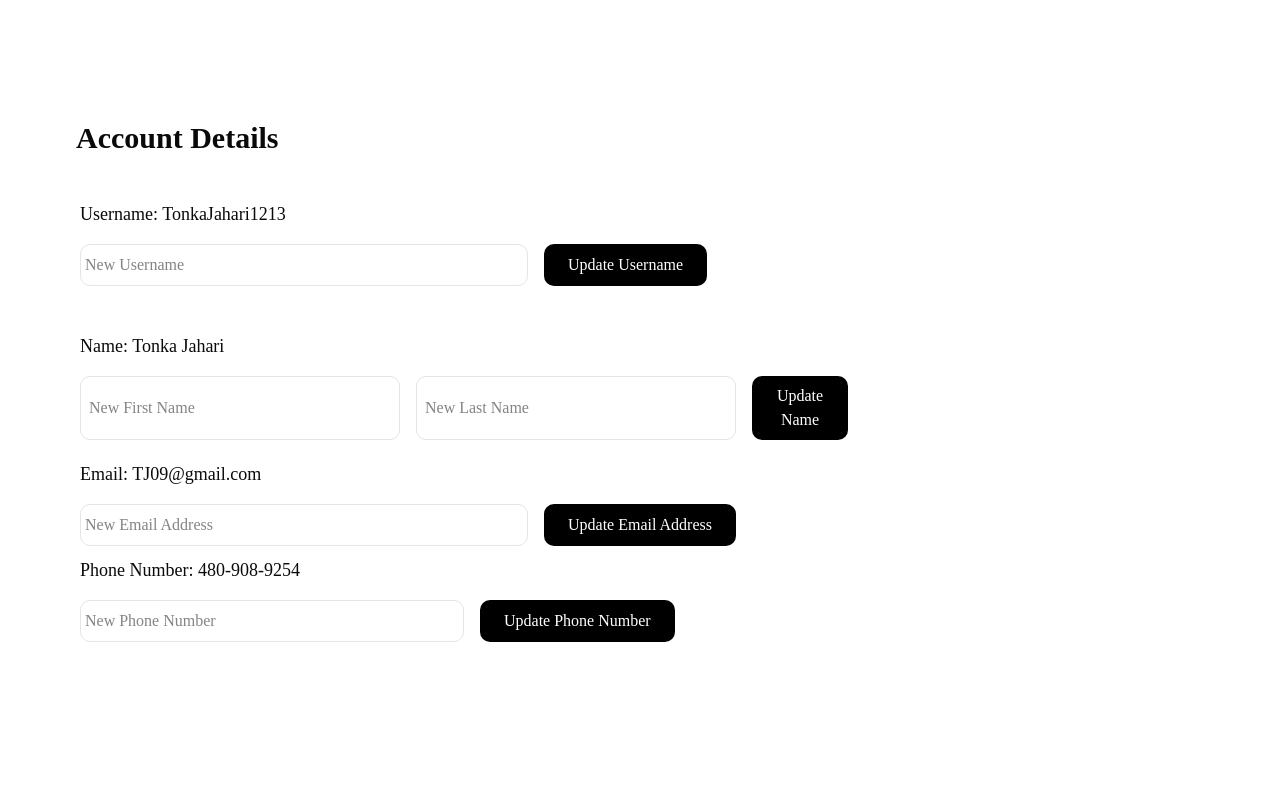
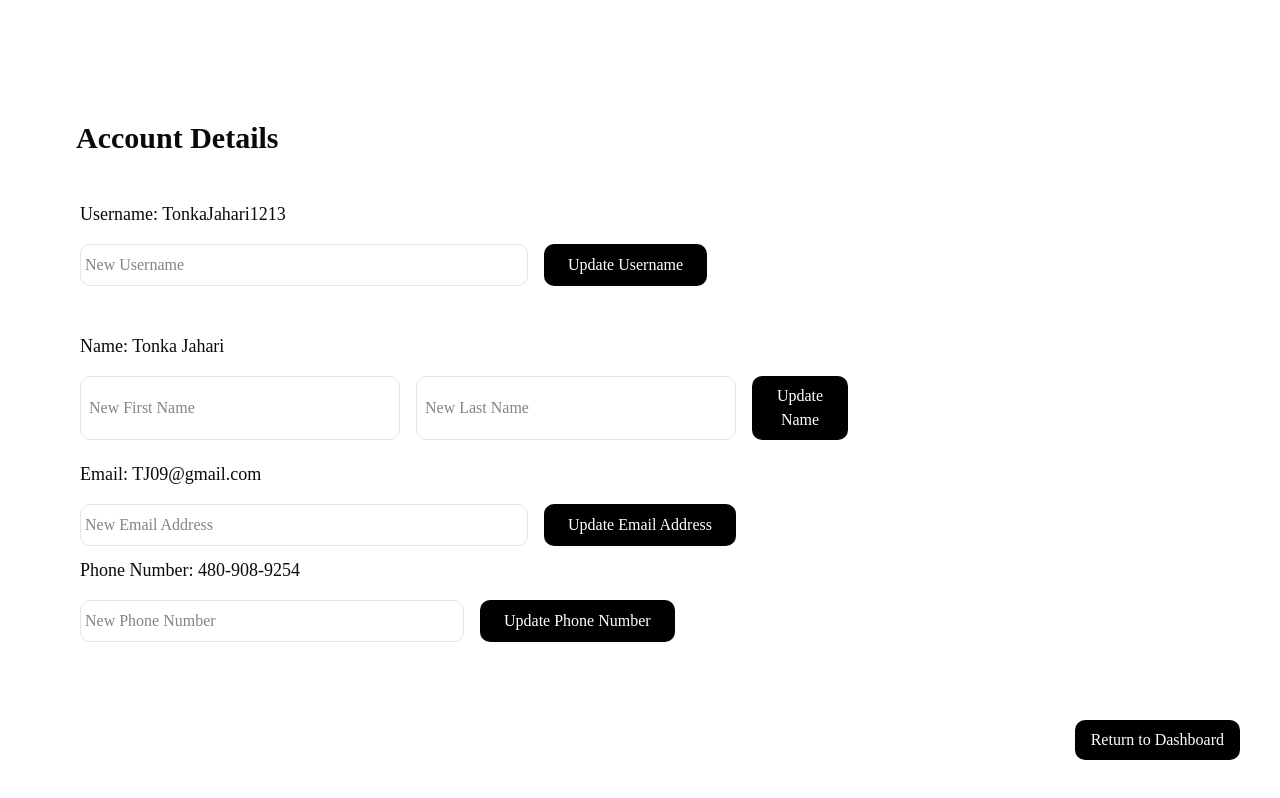
Before and after one commit to armccombs/wics2026-Hackathon, a Next.js app in the folder nonprofit-case-mgmt/: page /Account in a window 1280 px wide. Built offline with nearby package versions, Linux system fonts and the light colour scheme; no server answers.

Commit message:
Update page.tsx - added the return to dashboard button

```diff
--- a/nonprofit-case-mgmt/src/app/Account/page.tsx
+++ b/nonprofit-case-mgmt/src/app/Account/page.tsx
@@ -1,10 +1,12 @@
 "use client";
 import { useState} from "react";
+
+import {useRouter} from "next/navigation";
 
 export default function AccountInfo() {
 
   const[popupType, setPopupType] = useState(null);
-
+  const router = useRouter();
   return (
 
 
@@ -136,9 +138,31 @@ export default function AccountInfo() {
             Update Phone Number
           </button>
 
-        </div>
+
+
+
+
+
         </div>
 
+
+        </div>
+
+
+
+
+
+          <button
+
+          onClick={() => router.push("/dashboard")}
+
+          className="absolute
+           bottom-10 right-10 px-4 py-2 bg-black text-white rounded-lg hover:bg-gray-400"
+
+          >
+
+            Return to Dashboard
+          </button>
 
 
 
```
